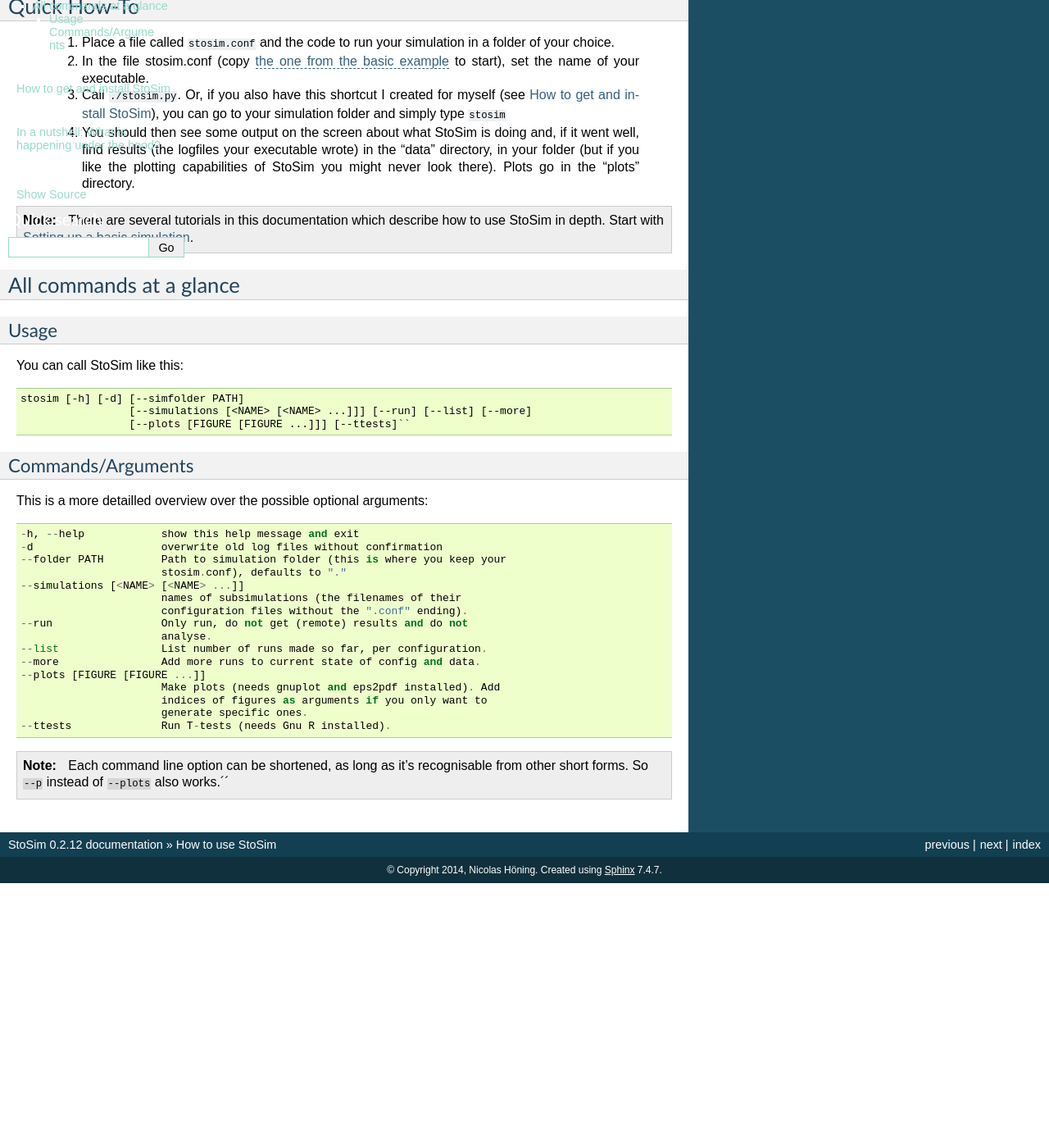
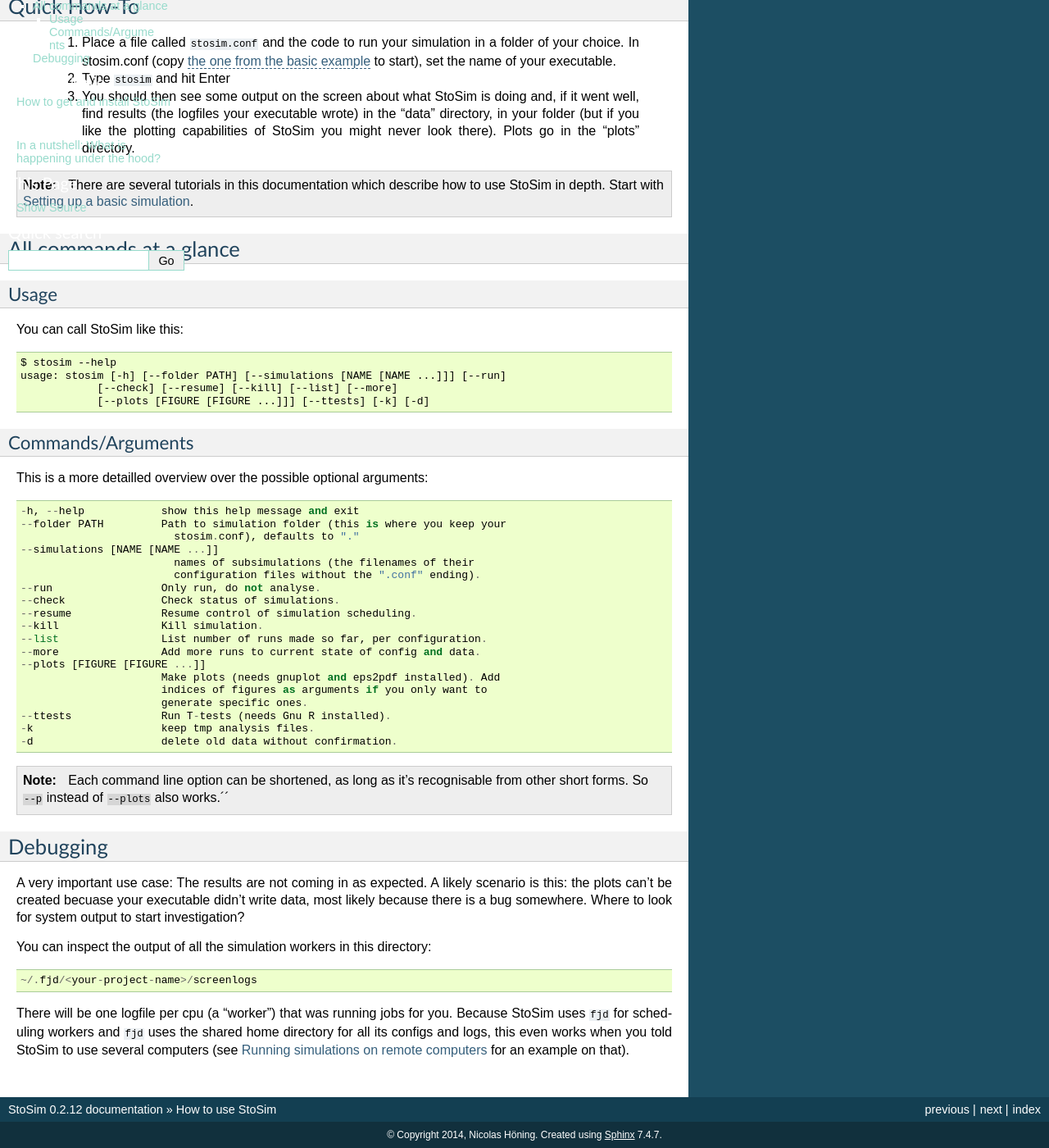
Before and after one commit to nhoening/StoSim, a Sphinx documentation site: the page built from doc/qa/usage.rst, in a window 1280 px wide and 1400 px high, scrolled down 107 px. Shown: the whole window at 82% size. Built offline with Sphinx 7.4.7, drawn with Linux system fonts in a browser that asks for light colours; before the commit the page ends 1184 px from its top, so only the background shows below that.

Commit message:
close #6

```diff
--- a/doc/qa/usage.rst
+++ b/doc/qa/usage.rst
@@ -6,12 +6,12 @@
 
 Quick How-To
 ------------
-  1. Place a file called ``stosim.conf`` and the code to run your simulation in a folder of your choice.
-  2. In the file stosim.conf (copy `the one from the basic example <https://github.com/nhoening/stosim/raw/master/examples/basic/stosim.conf>`_ to start), set the name of your executable.
-  3. Call ``./stosim.py``. Or, if you also have this shortcut I created for myself (see :ref:`get`), you can go to your simulation folder and simply type ``stosim``
-  4. You should then see some output on the screen about what StoSim is doing and, if it went well, find results (the logfiles your executable wrote) in the "data" directory, in your folder (but if you like the plotting capabilities of StoSim you might never look there). Plots go in the "plots" directory.
+  1. Place a file called ``stosim.conf`` and the code to run your simulation in a folder of your choice. In stosim.conf (copy `the one from the basic example <https://github.com/nhoening/stosim/raw/master/examples/basic/stosim.conf>`_ to start), set the name of your executable.
+  2. Type ``stosim`` and hit Enter
+  3. You should then see some output on the screen about what StoSim is doing and, if it went well, find results (the logfiles your executable wrote) in the "data" directory, in your folder (but if you like the plotting capabilities of StoSim you might never look there). Plots go in the "plots" directory.
 
 .. note:: There are several tutorials in this documentation which describe how to use StoSim in depth. Start with :ref:`basic_example`.
+
 
 All commands at a glance
 -------------------------
@@ -20,34 +20,51 @@
 ^^^^^^
 You can call StoSim like this::
 
-    stosim [-h] [-d] [--simfolder PATH]
-                     [--simulations [<NAME> [<NAME> ...]]] [--run] [--list] [--more]
-                     [--plots [FIGURE [FIGURE ...]]] [--ttests]``
 
+    $ stosim --help
+    usage: stosim [-h] [--folder PATH] [--simulations [NAME [NAME ...]]] [--run]
+                [--check] [--resume] [--kill] [--list] [--more]
+                [--plots [FIGURE [FIGURE ...]]] [--ttests] [-k] [-d]
 
 Commands/Arguments
 ^^^^^^^^^^^^^^^^^^^
 
 This is a more detailled overview over the possible optional arguments::
 
-  -h, --help            show this help message and exit
-  -d                    overwrite old log files without confirmation
-  --folder PATH         Path to simulation folder (this is where you keep your
-                        stosim.conf), defaults to "."
-  --simulations [<NAME> [<NAME> ...]]
-                        names of subsimulations (the filenames of their
-                        configuration files without the ".conf" ending).
-  --run                 Only run, do not get (remote) results and do not
-                        analyse.
-  --list                List number of runs made so far, per configuration.
-  --more                Add more runs to current state of config and data.
-  --plots [FIGURE [FIGURE ...]]
-                        Make plots (needs gnuplot and eps2pdf installed). Add
-                        indices of figures as arguments if you only want to
-                        generate specific ones.
-  --ttests              Run T-tests (needs Gnu R installed).
+    -h, --help            show this help message and exit
+    --folder PATH         Path to simulation folder (this is where you keep your
+                            stosim.conf), defaults to "."
+    --simulations [NAME [NAME ...]]
+                            names of subsimulations (the filenames of their
+                            configuration files without the ".conf" ending).
+    --run                 Only run, do not analyse.
+    --check               Check status of simulations.
+    --resume              Resume control of simulation scheduling.
+    --kill                Kill simulation.
+    --list                List number of runs made so far, per configuration.
+    --more                Add more runs to current state of config and data.
+    --plots [FIGURE [FIGURE ...]]
+                          Make plots (needs gnuplot and eps2pdf installed). Add
+                          indices of figures as arguments if you only want to
+                          generate specific ones.
+    --ttests              Run T-tests (needs Gnu R installed).
+    -k                    keep tmp analysis files.
+    -d                    delete old data without confirmation.
+
 
 
 .. note:: Each command line option can be shortened, as long as it's
           recognisable from other short forms. So ``--p`` instead of ``--plots``
           also works.´´
+
+
+Debugging
+----------------------------
+
+A very important use case: The results are not coming in as expected. A likely scenario is this: the plots can't be created becuase your executable didn't write data, most likely because there is a bug somewhere. Where to look for system output to start investigation?
+
+You can inspect the output of all the simulation workers in this directory::
+
+    ~/.fjd/<your-project-name>/screenlogs
+
+There will be one logfile per cpu (a "worker") that was running jobs for you. Because StoSim uses ``fjd`` for scheduling workers and ``fjd`` uses the shared home directory for all its configs and logs, this even works when you told StoSim to use several computers (see :ref:`remote_example` for an example on that).
--- a/doc/tut/remote.rst
+++ b/doc/tut/remote.rst
@@ -16,7 +16,11 @@
 The default scheduler is `fjd <https://pypi.python.org/pypi/fjd>`_, which uses the CPUs on your local machine or the ones in
 your local network (if they all have access to a shared home directory).
 
-The other scheduler is `pbs <https://en.wikipedia.org/wiki/Portable_Batch_System>`_ which is a major job description standard for computational clusters. If you use SoSim on such a cluster and choose this scheduler, then StoSim will write some extra configuration so the PBS system understands which jobs to run. After that, consult the PBS system on the status of your jobs (`showq -u <your-username>` should work, or consult the documentation of your cluster).
+The other scheduler is `pbs <https://en.wikipedia.org/wiki/Portable_Batch_System>`_ which is a major job description standard for computational clusters. If you use StoSim on such a cluster and choose this scheduler, then StoSim will write some extra configuration, such that the PBS system understands which jobs to run.
+
+To check the status of your jobs and (if you use pbs scheduling) the state of computation nodes on the cluster), type
+
+    stosim --check
 
 Both schedulers have extra configuration options which you might want to use, see :ref:`main_reference` for details. If you use the fjd scheduler to not only do jobs on your local machine, but also in your LAN network, then you should read the two sections below.
 
```
